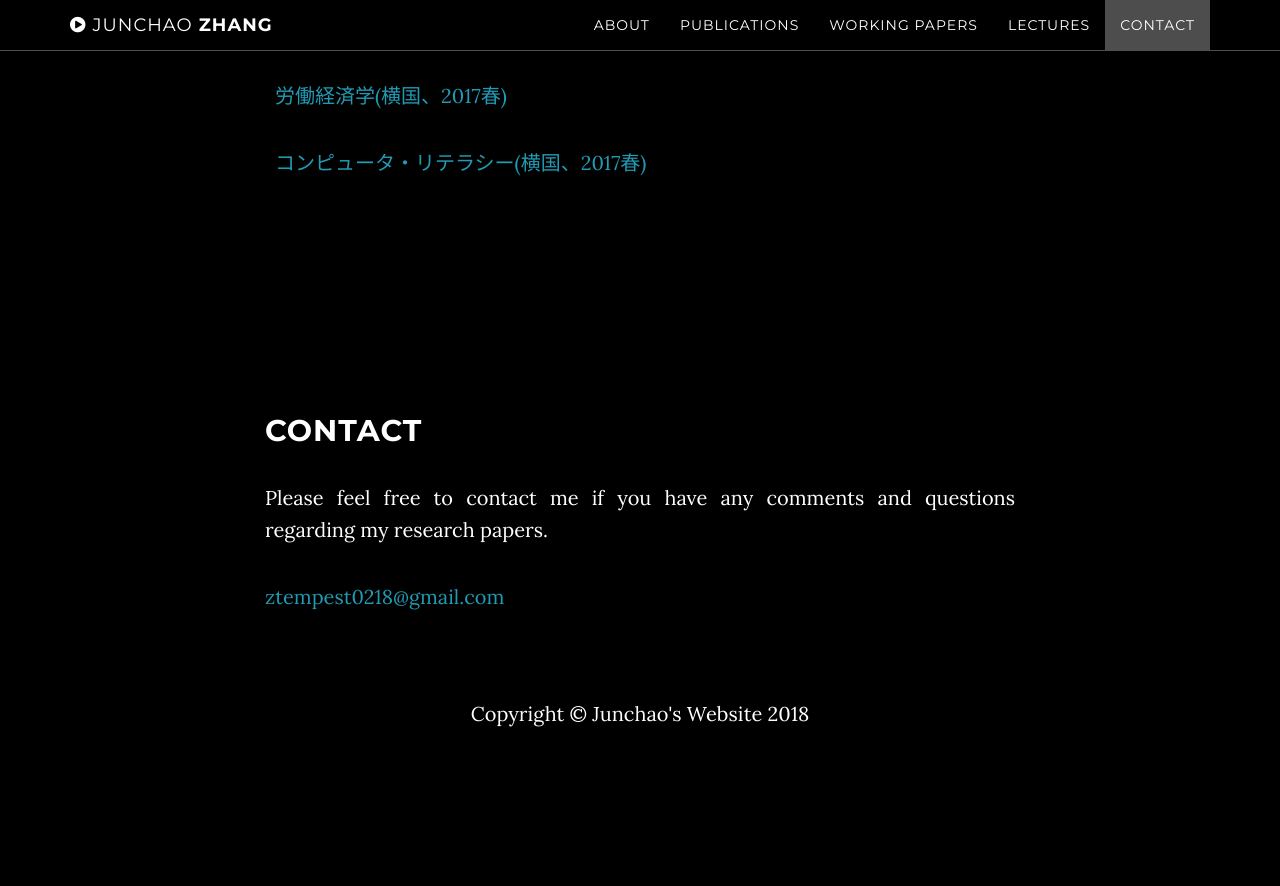
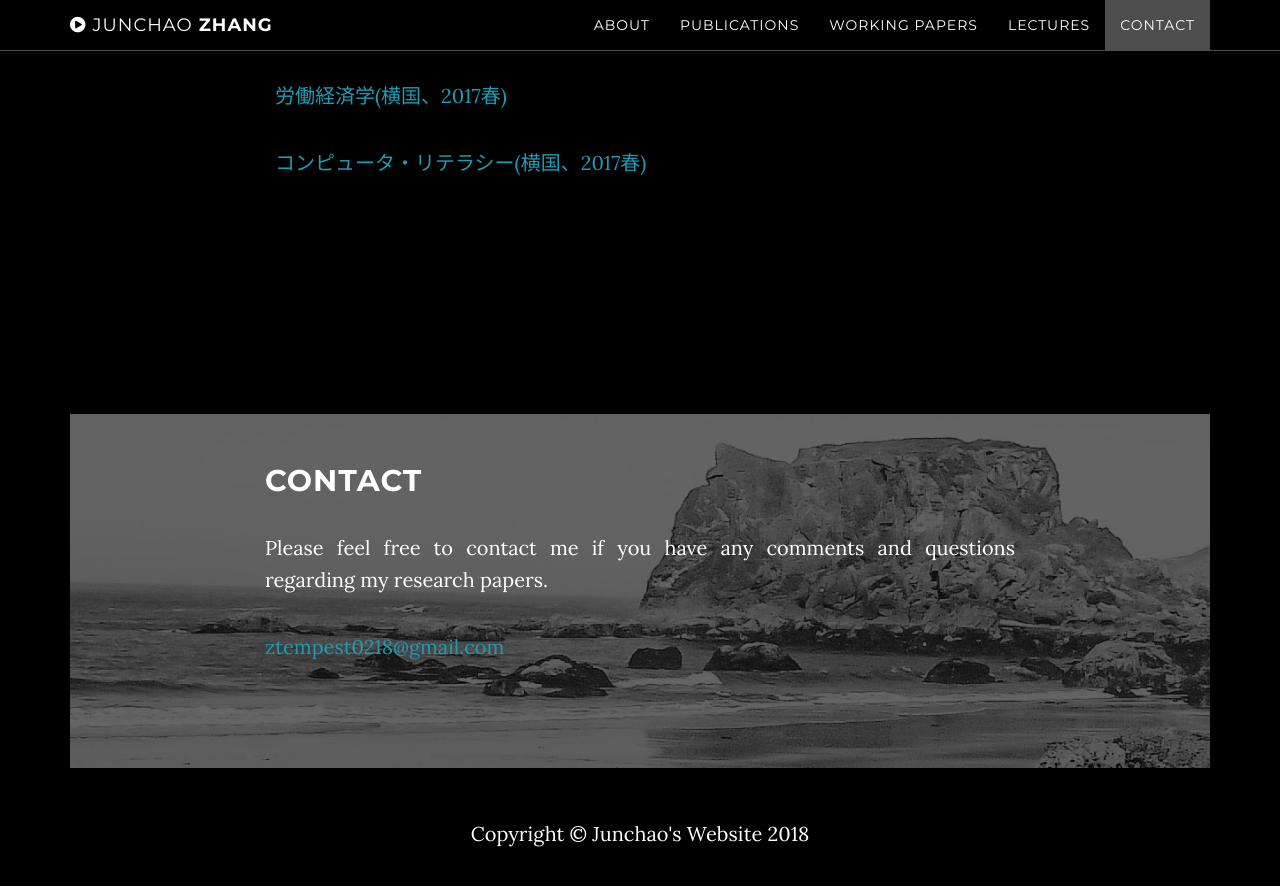
Before and after one commit to ztempest0218/ztempest0218.github.io, a Jekyll site: the page built from index.html, in a window 1280 px wide and 900 px high, scrolled down 3436 px. Shown: the top 886 px of the window. Built offline with Jekyll 4.4.1, drawn with Linux system fonts in a browser that asks for light colours; before the commit the page ends 4216 px from its top, so only the background shows below that.

Commit message:
Update contact.html

```diff
--- a/_includes/contact.html
+++ b/_includes/contact.html
@@ -1,5 +1,6 @@
     <!-- Contact Section -->
     <section id="contact" class="container content-section text-justify">
+    <div class="contact-section">
         <div class="row">
             <div class="col-lg-8 col-lg-offset-2">
                 <h2>Contact</h2>
@@ -14,4 +15,5 @@
                 </ul>
             </div>
         </div>
+　　　　　</div>
     </section>
```
